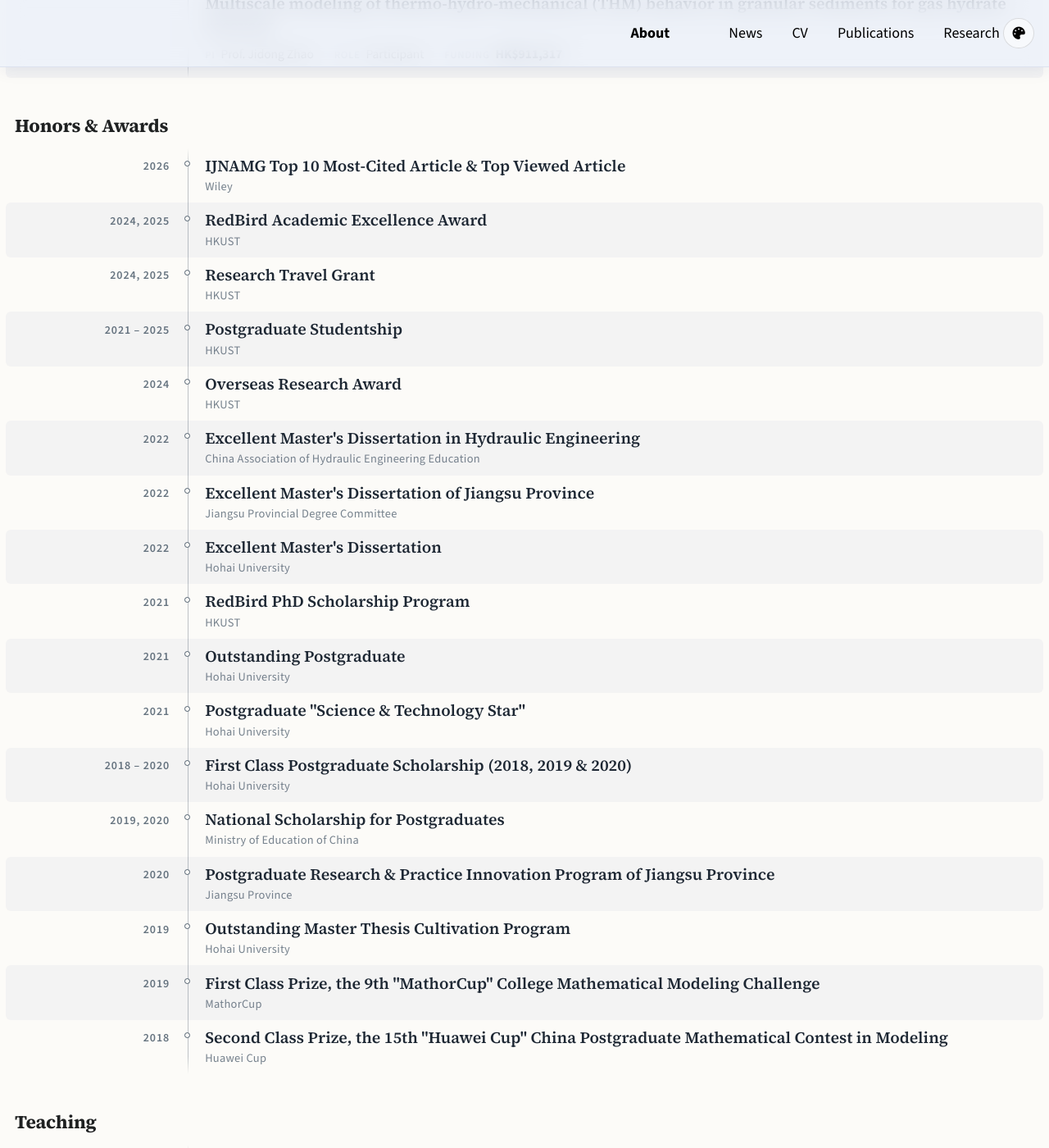
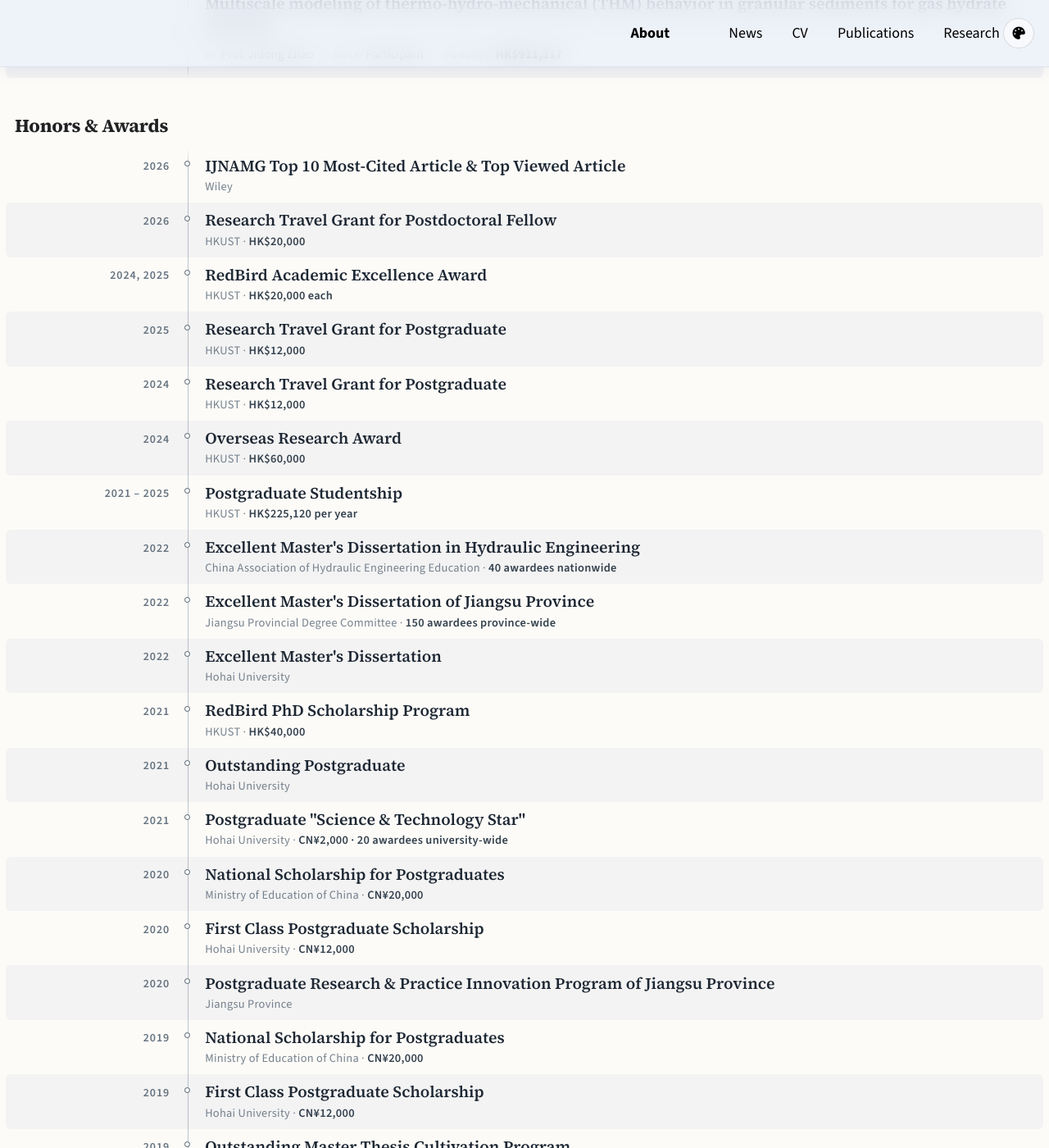
Before and after one commit to yujidu/yujidu.github.io, a Jekyll site: the page built from _pages/cv.md, in a window 1280 px wide and 1400 px high, scrolled down 2249 px. Shown: the whole window at 82% size. Built offline with Jekyll 4.4.1, drawn with Linux system fonts in a browser that asks for light colours; a style sheet for code colours, icons or effects is not loaded; some of the changed text lies outside the part shown.

Commit message:
CV honors: amounts and selectivity; yearly awards listed separately
Co-Authored-By: Claude Opus 5.5 <noreply@anthropic.com>
Claude-Session: https://claude.ai/code/session_01Vw9tGnbWFVNDt9UXvET6V8

```diff
--- a/_pages/cv.md
+++ b/_pages/cv.md
@@ -93,21 +93,26 @@ Honors & Awards
 -----
 <ul class="cv-timeline cv-honors">
   <li><span class="cv-timeline__date">2026</span><div class="cv-timeline__body"><span class="cv-honor__name">IJNAMG Top 10 Most-Cited Article &amp; Top Viewed Article</span><span class="cv-honor__by">Wiley</span></div></li>
-  <li><span class="cv-timeline__date">2024, 2025</span><div class="cv-timeline__body"><span class="cv-honor__name">RedBird Academic Excellence Award</span><span class="cv-honor__by">HKUST</span></div></li>
-  <li><span class="cv-timeline__date">2024, 2025</span><div class="cv-timeline__body"><span class="cv-honor__name">Research Travel Grant</span><span class="cv-honor__by">HKUST</span></div></li>
-  <li><span class="cv-timeline__date">2021 – 2025</span><div class="cv-timeline__body"><span class="cv-honor__name">Postgraduate Studentship</span><span class="cv-honor__by">HKUST</span></div></li>
-  <li><span class="cv-timeline__date">2024</span><div class="cv-timeline__body"><span class="cv-honor__name">Overseas Research Award</span><span class="cv-honor__by">HKUST</span></div></li>
-  <li><span class="cv-timeline__date">2022</span><div class="cv-timeline__body"><span class="cv-honor__name">Excellent Master's Dissertation in Hydraulic Engineering</span><span class="cv-honor__by">China Association of Hydraulic Engineering Education</span></div></li>
-  <li><span class="cv-timeline__date">2022</span><div class="cv-timeline__body"><span class="cv-honor__name">Excellent Master's Dissertation of Jiangsu Province</span><span class="cv-honor__by">Jiangsu Provincial Degree Committee</span></div></li>
+  <li><span class="cv-timeline__date">2026</span><div class="cv-timeline__body"><span class="cv-honor__name">Research Travel Grant for Postdoctoral Fellow</span><span class="cv-honor__by">HKUST · <span class="cv-honor__amt">HK$20,000</span></span></div></li>
+  <li><span class="cv-timeline__date">2024, 2025</span><div class="cv-timeline__body"><span class="cv-honor__name">RedBird Academic Excellence Award</span><span class="cv-honor__by">HKUST · <span class="cv-honor__amt">HK$20,000 each</span></span></div></li>
+  <li><span class="cv-timeline__date">2025</span><div class="cv-timeline__body"><span class="cv-honor__name">Research Travel Grant for Postgraduate</span><span class="cv-honor__by">HKUST · <span class="cv-honor__amt">HK$12,000</span></span></div></li>
+  <li><span class="cv-timeline__date">2024</span><div class="cv-timeline__body"><span class="cv-honor__name">Research Travel Grant for Postgraduate</span><span class="cv-honor__by">HKUST · <span class="cv-honor__amt">HK$12,000</span></span></div></li>
+  <li><span class="cv-timeline__date">2024</span><div class="cv-timeline__body"><span class="cv-honor__name">Overseas Research Award</span><span class="cv-honor__by">HKUST · <span class="cv-honor__amt">HK$60,000</span></span></div></li>
+  <li><span class="cv-timeline__date">2021 – 2025</span><div class="cv-timeline__body"><span class="cv-honor__name">Postgraduate Studentship</span><span class="cv-honor__by">HKUST · <span class="cv-honor__amt">HK$225,120 per year</span></span></div></li>
+  <li><span class="cv-timeline__date">2022</span><div class="cv-timeline__body"><span class="cv-honor__name">Excellent Master's Dissertation in Hydraulic Engineering</span><span class="cv-honor__by">China Association of Hydraulic Engineering Education · <span class="cv-honor__amt">40 awardees nationwide</span></span></div></li>
+  <li><span class="cv-timeline__date">2022</span><div class="cv-timeline__body"><span class="cv-honor__name">Excellent Master's Dissertation of Jiangsu Province</span><span class="cv-honor__by">Jiangsu Provincial Degree Committee · <span class="cv-honor__amt">150 awardees province-wide</span></span></div></li>
   <li><span class="cv-timeline__date">2022</span><div class="cv-timeline__body"><span class="cv-honor__name">Excellent Master's Dissertation</span><span class="cv-honor__by">Hohai University</span></div></li>
-  <li><span class="cv-timeline__date">2021</span><div class="cv-timeline__body"><span class="cv-honor__name">RedBird PhD Scholarship Program</span><span class="cv-honor__by">HKUST</span></div></li>
+  <li><span class="cv-timeline__date">2021</span><div class="cv-timeline__body"><span class="cv-honor__name">RedBird PhD Scholarship Program</span><span class="cv-honor__by">HKUST · <span class="cv-honor__amt">HK$40,000</span></span></div></li>
   <li><span class="cv-timeline__date">2021</span><div class="cv-timeline__body"><span class="cv-honor__name">Outstanding Postgraduate</span><span class="cv-honor__by">Hohai University</span></div></li>
-  <li><span class="cv-timeline__date">2021</span><div class="cv-timeline__body"><span class="cv-honor__name">Postgraduate "Science &amp; Technology Star"</span><span class="cv-honor__by">Hohai University</span></div></li>
-  <li><span class="cv-timeline__date">2018 – 2020</span><div class="cv-timeline__body"><span class="cv-honor__name">First Class Postgraduate Scholarship (2018, 2019 &amp; 2020)</span><span class="cv-honor__by">Hohai University</span></div></li>
-  <li><span class="cv-timeline__date">2019, 2020</span><div class="cv-timeline__body"><span class="cv-honor__name">National Scholarship for Postgraduates</span><span class="cv-honor__by">Ministry of Education of China</span></div></li>
+  <li><span class="cv-timeline__date">2021</span><div class="cv-timeline__body"><span class="cv-honor__name">Postgraduate "Science &amp; Technology Star"</span><span class="cv-honor__by">Hohai University · <span class="cv-honor__amt">CN¥2,000 · 20 awardees university-wide</span></span></div></li>
+  <li><span class="cv-timeline__date">2020</span><div class="cv-timeline__body"><span class="cv-honor__name">National Scholarship for Postgraduates</span><span class="cv-honor__by">Ministry of Education of China · <span class="cv-honor__amt">CN¥20,000</span></span></div></li>
+  <li><span class="cv-timeline__date">2020</span><div class="cv-timeline__body"><span class="cv-honor__name">First Class Postgraduate Scholarship</span><span class="cv-honor__by">Hohai University · <span class="cv-honor__amt">CN¥12,000</span></span></div></li>
   <li><span class="cv-timeline__date">2020</span><div class="cv-timeline__body"><span class="cv-honor__name">Postgraduate Research &amp; Practice Innovation Program of Jiangsu Province</span><span class="cv-honor__by">Jiangsu Province</span></div></li>
-  <li><span class="cv-timeline__date">2019</span><div class="cv-timeline__body"><span class="cv-honor__name">Outstanding Master Thesis Cultivation Program</span><span class="cv-honor__by">Hohai University</span></div></li>
+  <li><span class="cv-timeline__date">2019</span><div class="cv-timeline__body"><span class="cv-honor__name">National Scholarship for Postgraduates</span><span class="cv-honor__by">Ministry of Education of China · <span class="cv-honor__amt">CN¥20,000</span></span></div></li>
+  <li><span class="cv-timeline__date">2019</span><div class="cv-timeline__body"><span class="cv-honor__name">First Class Postgraduate Scholarship</span><span class="cv-honor__by">Hohai University · <span class="cv-honor__amt">CN¥12,000</span></span></div></li>
+  <li><span class="cv-timeline__date">2019</span><div class="cv-timeline__body"><span class="cv-honor__name">Outstanding Master Thesis Cultivation Program</span><span class="cv-honor__by">Hohai University · <span class="cv-honor__amt">CN¥20,000 · one awardee per school</span></span></div></li>
   <li><span class="cv-timeline__date">2019</span><div class="cv-timeline__body"><span class="cv-honor__name">First Class Prize, the 9th "MathorCup" College Mathematical Modeling Challenge</span><span class="cv-honor__by">MathorCup</span></div></li>
+  <li><span class="cv-timeline__date">2018</span><div class="cv-timeline__body"><span class="cv-honor__name">First Class Postgraduate Scholarship</span><span class="cv-honor__by">Hohai University · <span class="cv-honor__amt">CN¥12,000</span></span></div></li>
   <li><span class="cv-timeline__date">2018</span><div class="cv-timeline__body"><span class="cv-honor__name">Second Class Prize, the 15th "Huawei Cup" China Postgraduate Mathematical Contest in Modeling</span><span class="cv-honor__by">Huawei Cup</span></div></li>
 </ul>
 
--- a/_sass/_home.scss
+++ b/_sass/_home.scss
@@ -1894,3 +1894,9 @@ html.skin-dark .has-hero .masthead:not(.is-scrolled) .skin-switch__btn {
   text-shadow: 0 1px 3px rgba(0, 0, 0, 0.5);
   pointer-events: none;
 }
+
+/* award amount / selectivity in the honors list */
+.cv-honor__amt {
+  font-weight: 600;
+  color: #33404d;
+}
```
